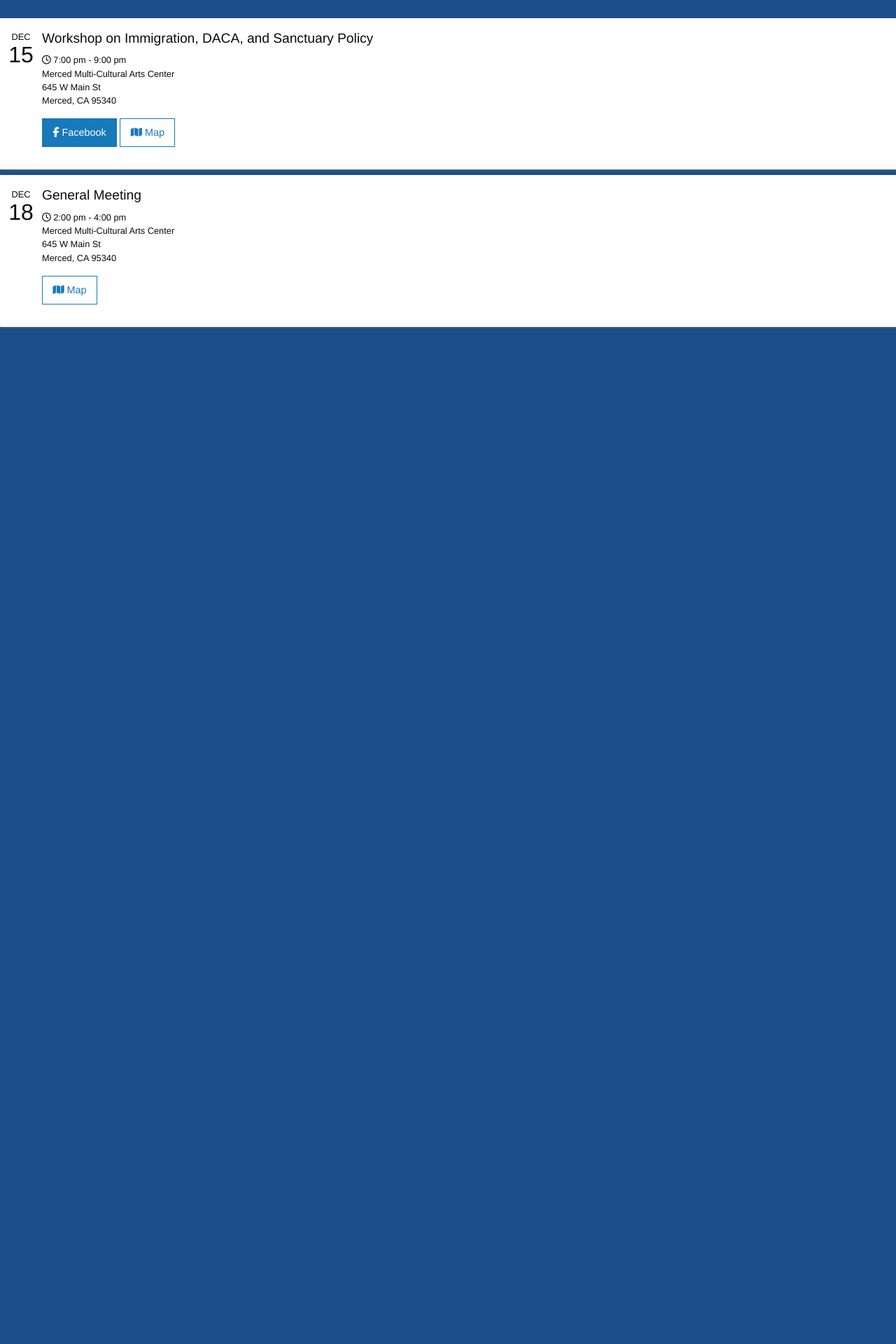
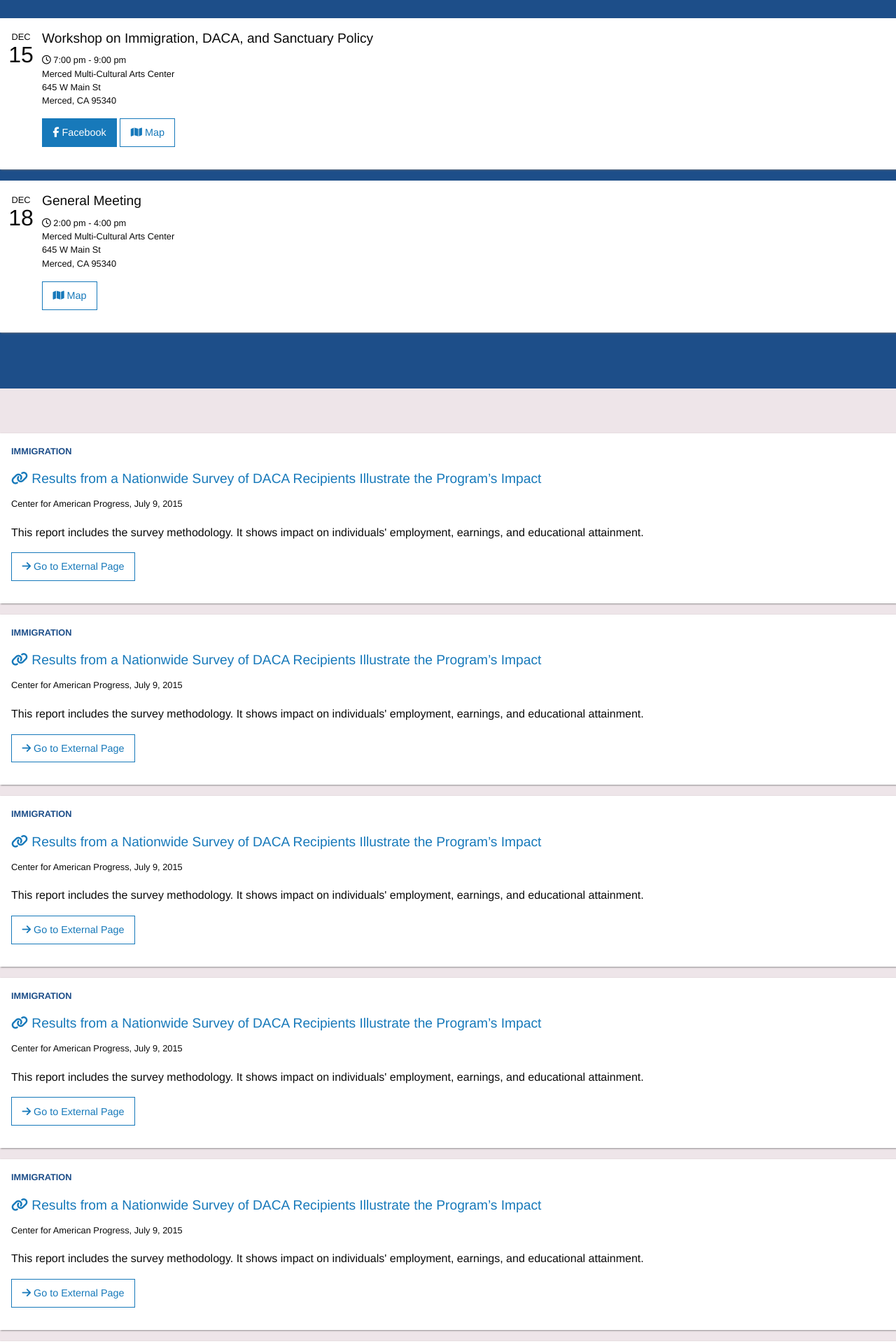
Before and after one commit to joshuadotbio/mercedcan.com, a Jekyll site: the page built from index.html, in a window 1280 px wide. Shown: the part 432-2352 px from the top of the page at 70% size. Built offline with Jekyll 4.4.1, drawn with Linux system fonts in a browser that asks for light colours; nearby versions of some CDN libraries; before the commit the page ends 971 px from its top, so only the background shows below that; some of the changed text lies outside the part shown.

Commit message:
resource data and view

```diff
--- /dev/null
+++ b/_data/resources.yaml
@@ -0,0 +1,30 @@
+- title: "Results from a Nationwide Survey of DACA Recipients Illustrate the Program’s Impact"
+  category: "Immigration"
+  note: "This report includes the survey methodology. It shows impact on individuals' employment, earnings, and educational attainment."
+  source_attribution: Center for American Progress, July 9, 2015
+  source_url: "https://www.americanprogress.org/issues/immigration/news/2015/07/09/117054/results-from-a-nationwide-survey-of-daca-recipients-illustrate-the-programs-impact/"
+- title: "Results from a Nationwide Survey of DACA Recipients Illustrate the Program’s Impact"
+  category: "Immigration"
+  note: "This report includes the survey methodology. It shows impact on individuals' employment, earnings, and educational attainment."
+  source_attribution: Center for American Progress, July 9, 2015
+  source_url: "https://www.americanprogress.org/issues/immigration/news/2015/07/09/117054/results-from-a-nationwide-survey-of-daca-recipients-illustrate-the-programs-impact/"
+- title: "Results from a Nationwide Survey of DACA Recipients Illustrate the Program’s Impact"
+  category: "Immigration"
+  note: "This report includes the survey methodology. It shows impact on individuals' employment, earnings, and educational attainment."
+  source_attribution: Center for American Progress, July 9, 2015
+  source_url: "https://www.americanprogress.org/issues/immigration/news/2015/07/09/117054/results-from-a-nationwide-survey-of-daca-recipients-illustrate-the-programs-impact/"
+- title: "Results from a Nationwide Survey of DACA Recipients Illustrate the Program’s Impact"
+  category: "Immigration"
+  note: "This report includes the survey methodology. It shows impact on individuals' employment, earnings, and educational attainment."
+  source_attribution: Center for American Progress, July 9, 2015
+  source_url: "https://www.americanprogress.org/issues/immigration/news/2015/07/09/117054/results-from-a-nationwide-survey-of-daca-recipients-illustrate-the-programs-impact/"
+- title: "Results from a Nationwide Survey of DACA Recipients Illustrate the Program’s Impact"
+  category: "Immigration"
+  note: "This report includes the survey methodology. It shows impact on individuals' employment, earnings, and educational attainment."
+  source_attribution: Center for American Progress, July 9, 2015
+  source_url: "https://www.americanprogress.org/issues/immigration/news/2015/07/09/117054/results-from-a-nationwide-survey-of-daca-recipients-illustrate-the-programs-impact/"
+- title: "Results from a Nationwide Survey of DACA Recipients Illustrate the Program’s Impact"
+  category: "Immigration"
+  note: "This report includes the survey methodology. It shows impact on individuals' employment, earnings, and educational attainment."
+  source_attribution: Center for American Progress, July 9, 2015
+  source_url: "https://www.americanprogress.org/issues/immigration/news/2015/07/09/117054/results-from-a-nationwide-survey-of-daca-recipients-illustrate-the-programs-impact/"
--- a/_sass/_base.scss
+++ b/_sass/_base.scss
@@ -49,16 +49,12 @@ address {
   width: 100%;
 }
 
-.event {
-  padding-bottom: 0.5em;
+.event, .resource {
+  padding-bottom: 1em;
   width: 100%;
-
-  .section-title {
-    color: white;
-  }
 }
 
-.event-inner {
+.event-inner, .resource-inner {
   display: table;
   background: white;
   box-shadow: $base-shadow;
@@ -105,3 +101,20 @@ address {
 .resources-wrapper {
   background: $color-5;
 }
+
+.resource {
+  h2 {
+    font-size: 1.2em;
+  }
+}
+
+.resource-inner {
+  padding: 1em;
+}
+
+.resource-category {
+  text-transform: uppercase;
+  color: $color-2;
+  font-size: 0.8em;
+  font-weight: bold;
+}
--- a/index.html
+++ b/index.html
@@ -64,3 +64,20 @@ layout: default
     {% endfor %}
   </div>
 </section>
+<section id="resources" class="resources-wrapper section-wrapper">
+  <div class="row small-up-1 medium-up-2 large-up-3" data-equalizer data-equalize-on="medium">
+    {% for resource in site.data.resources %}
+    <div class="resource column">
+      <div class="resource-inner" data-equalizer-watch>
+        <article>
+          <p class="resource-category">{{ resource.category }}</p>
+          <a href="{{ resource.source_url }}"><h2><i class="fa fa-link"></i> {{ resource.title }}</h2></a>
+          <p><small>{{ resource.source_attribution }}</small></p>
+          <p>{{ resource.note }}</p>
+          <a href="{{ resource.source_url }}" class="hollow button"><i class="fa fa-arrow-right"></i> Go to External Page</a>
+        </article>
+      </div>
+    </div>
+    {% endfor %}
+  </div>
+</section>
```
